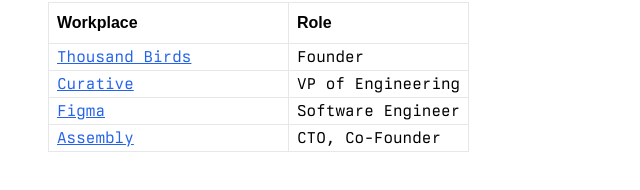
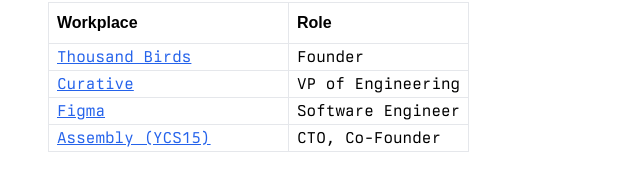
Before and after one commit to kvey/kvey.github.io, a Next.js app: page / in a window 1280 px wide. Shown: the part 282-472 px from the top of the page, without its empty margins (0-640 px from the left). Built offline with nearby package versions, Linux system fonts and the light colour scheme; a web font is replaced by a local one.

Commit message:
fix asm link

```diff
--- a/src/app/page.tsx
+++ b/src/app/page.tsx
@@ -55,7 +55,7 @@
                 {/*</td>*/}
               </tr>
               <tr>
-                <td className={"border px-2 whitespace-nowrap pr-4 w-60"}><a href={"https://asm.co"} className={"underline text-blue-600"}>Assembly</a></td>
+                <td className={"border px-2 whitespace-nowrap pr-4 w-60"}><a href={"https://asm.co"} className={"underline text-blue-600"}>Assembly (YCS15)</a></td>
                 <td className={"border px-2 whitespace-nowrap overflow-ellipsis overflow-hidden max-w-lg"}>CTO, Co-Founder</td>
                 {/*<td className={"border px-2 whitespace-nowrap overflow-ellipsis overflow-hidden max-w-lg"}>*/}
                 {/*  Backed by YC in 2015. QC platform for manufacturing.*/}
```
